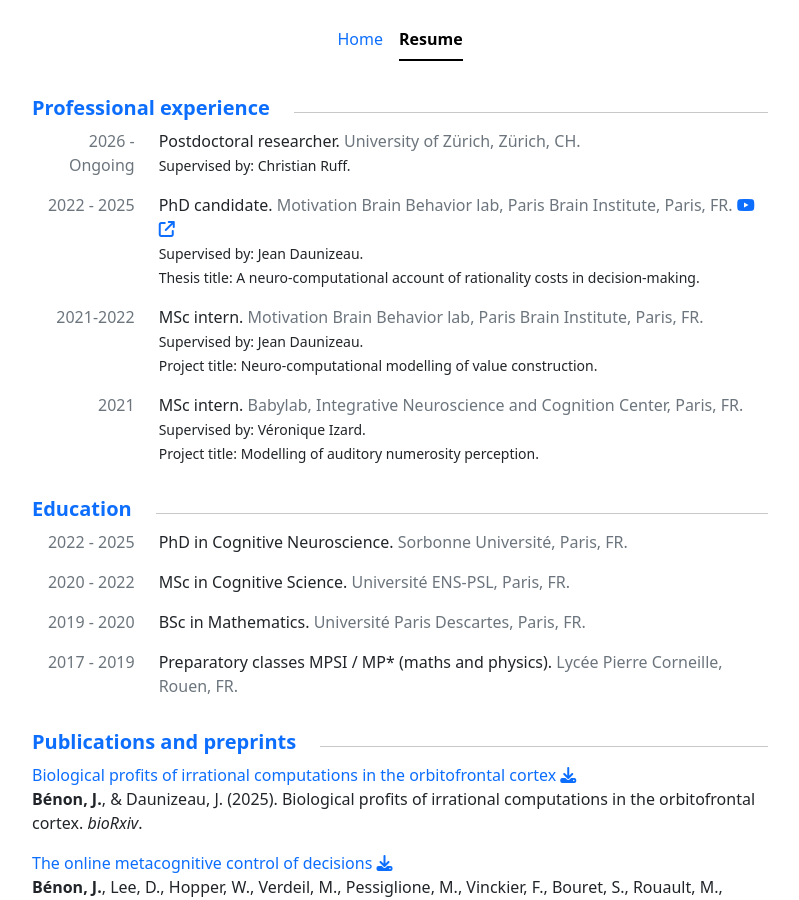
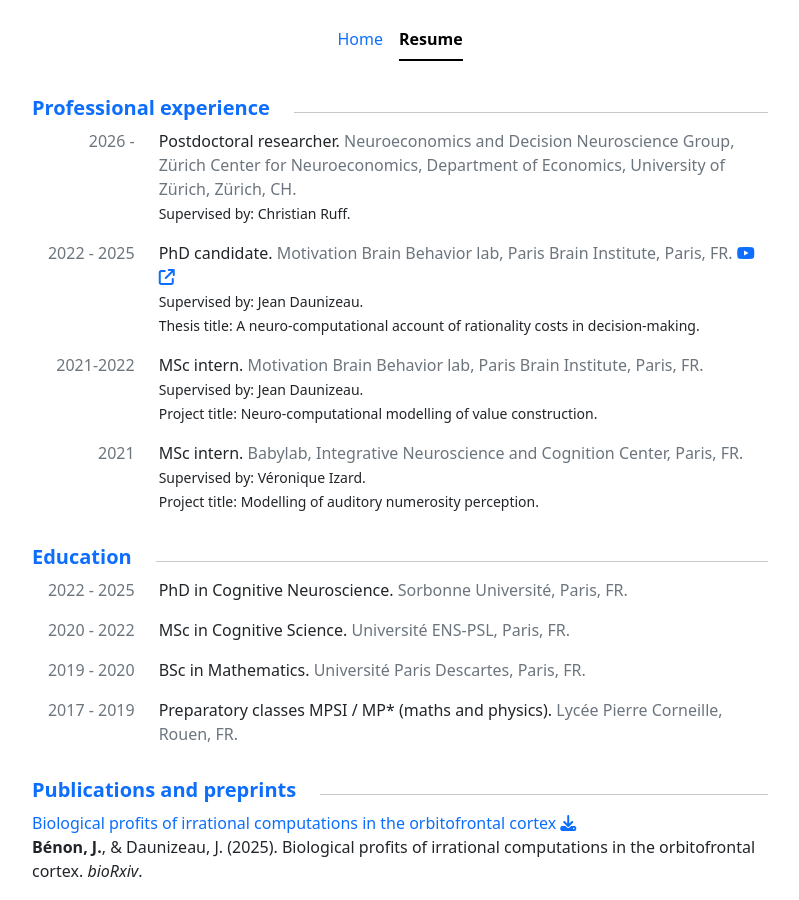
Before and after one commit to jbenon/jbenon.github.io, a Jekyll site: the page built from resume.html, in a window 1280 px wide and 900 px high. Shown: the whole window, without its empty margins (240-1039 px from the left). Built offline with Jekyll 4.4.1, drawn with Linux system fonts in a browser that asks for light colours; nearby versions of some CDN libraries.

```diff
--- a/_data/resume.yml
+++ b/_data/resume.yml
@@ -5,8 +5,10 @@
     - title: Postdoctoral researcher.
       title-link: https://www.zne.uzh.ch/en/people/Neuroeconomics-and-Decision-Neuroscience.html
       title-tooltip: Visit the lab website
-      date: 2026 - Ongoing
-      place: University of Zürich, Zürich, CH.
+      date: 2026 -
+      place:  >
+        Neuroeconomics and Decision Neuroscience Group, Zürich Center for Neuroeconomics,
+        Department of Economics, University of Zürich, Zürich, CH.
       details: >
         Supervised by: Christian Ruff.
     - title: PhD candidate.
```
